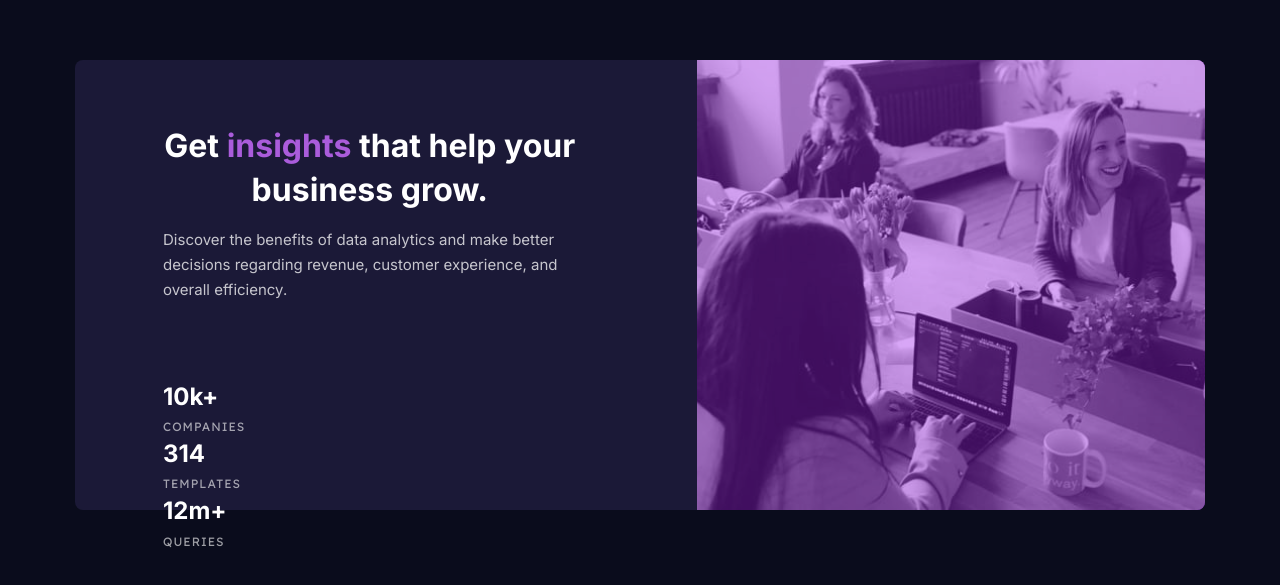
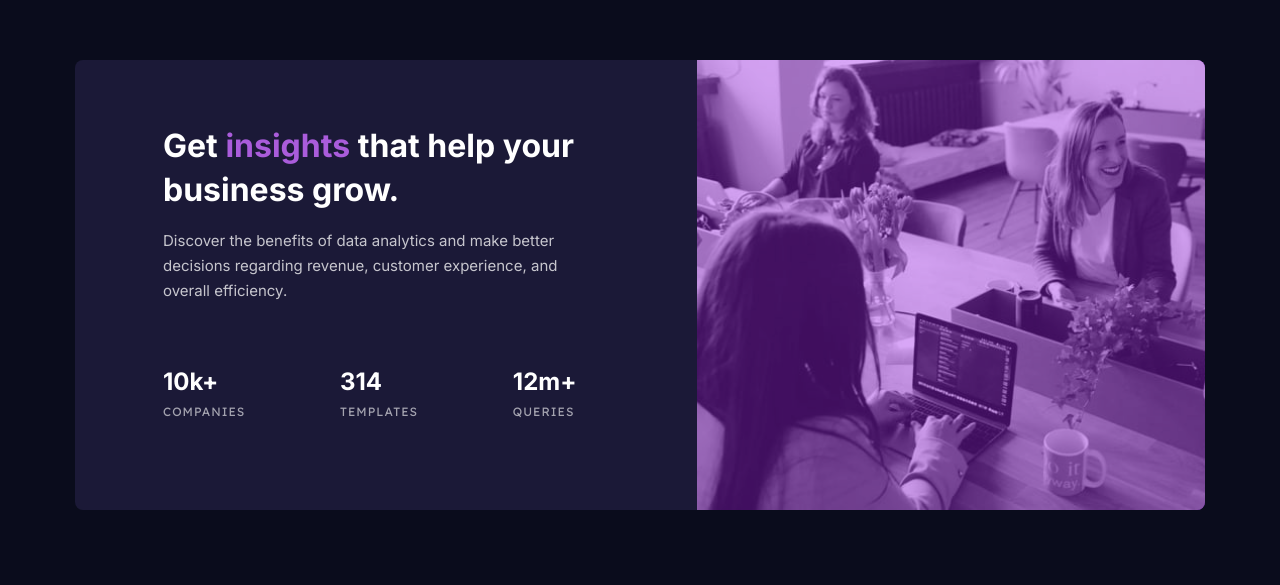
Before and after one commit to KieranWebDev/FEMentors-preview-card-project, a plain HTML site: page index.html in a window 1280 px wide. Shown: the part 123-708 px from the top of the page. Drawn offline with Linux system fonts and the light colour scheme.

Commit message:
fixed typo

```diff
--- a/styles.css
+++ b/styles.css
@@ -123,11 +123,13 @@ p,
   .text h1 {
     font-size: 2rem;
     line-height: 44px;
+    text-align: left;
+    margin-bottom: 1rem;
   }
 
   .data-flex-container {
-    display: inline-block;
-    /* justify-content: space-between; */
+    display: flex;
+    justify-content: space-between;
     margin-top: 4rem;
   }
   .text span,
```
